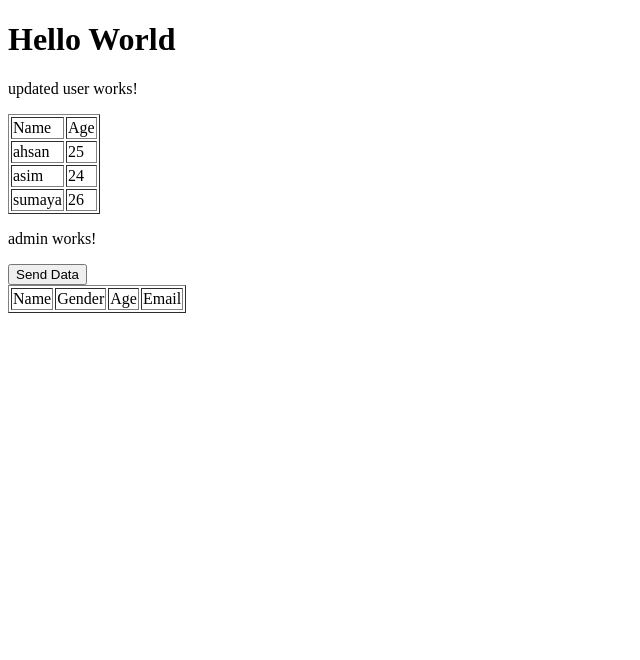
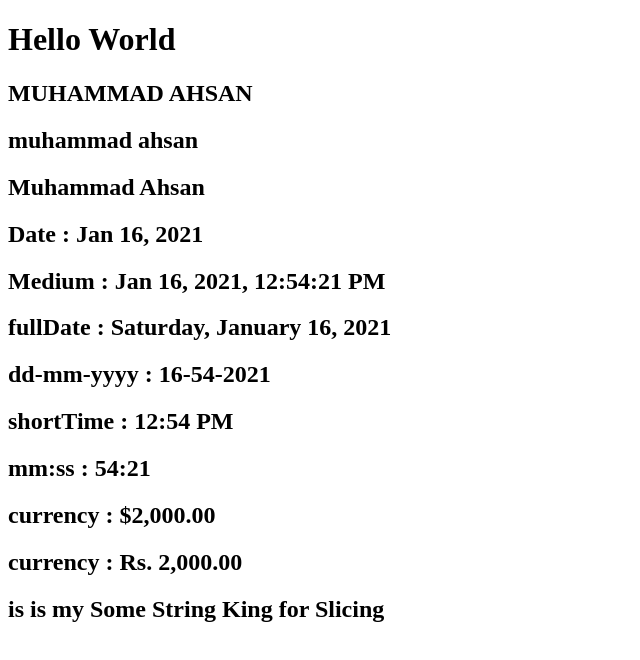
Before and after one commit to ahsansoftengineer/blogs, an Angular app: page / in a window 1280 px wide. Shown: the top 660 px of the page, without its empty margins (0-640 px from the left). Built offline with nearby package versions, Linux system fonts and the light colour scheme.

Commit message:
Part 23 Pipes

```diff
--- a/src/app/admin/admin.component.html
+++ /dev/null
@@ -1,2 +0,0 @@
-<p>admin works!</p>
-<button (click)="sentdata()">Send Data</button>
--- a/src/app/admin/admin.component.ts
+++ /dev/null
@@ -1,39 +0,0 @@
-import { Component, OnInit, Output, EventEmitter } from '@angular/core';
-
-@Component({
-  selector: 'app-admin',
-  templateUrl: './admin.component.html',
-  styleUrls: ['./admin.component.css']
-})
-export class AdminComponent implements OnInit {
-
-  constructor() { }
-  // @Output() childreciver: EventEmitter<any> = new EventEmitter();
-  @Output() childreciver = new EventEmitter<any>();
-
-  ngOnInit(): void {
-  }
-  sentdata(){
-    this.childreciver.emit(this.childObject)
-  }
-  childObject = [
-    {
-      name:'same',
-      email:'same@123',
-      age:25,
-      gender:'male'
-    },
-    {
-      name:'hammad',
-      email:'hammad@123',
-      age:24,
-      gender:'male'
-    },
-    {
-      name:'samina',
-      email:'samina@123',
-      age:26,
-      gender:'female'
-    }
-  ]
-}
--- a/src/app/app.component.html
+++ b/src/app/app.component.html
@@ -1,18 +1,13 @@
 <h1>Hello World</h1>
-<app-user [childinputproperty]="parentproperty"></app-user>
-<app-admin (childreciver)="parentfunction($event)"></app-admin>
-<table border=1>
-  <tr>
-    <td>Name</td>
-    <td>Gender</td>
-    <td>Age</td>
-    <td>Email</td>
-  </tr>
-
-  <tr *ngFor = "let admin of childAdminObject">
-    <td>{{admin.name}}</td>
-    <td>{{admin.gender}}</td>
-    <td>{{admin.age}}</td>
-    <td>{{admin.email}}</td>
-  </tr>
-</table>
+<h2>{{name | uppercase}}</h2>
+<h2>{{name | lowercase}}</h2>
+<h2>{{name | titlecase}}</h2>
+<h2>Date : {{date | date}}</h2>
+<h2>Medium : {{date | date:'medium'}}</h2>
+<h2>fullDate : {{date | date:'fullDate'}}</h2>
+<h2>dd-mm-yyyy : {{date | date:'dd-mm-yyyy'}}</h2>
+<h2>shortTime : {{date | date:'shortTime'}}</h2>
+<h2>mm:ss : {{date | date:'mm:ss'}}</h2>
+<h2>currency : {{2000 | currency:'USD'}}</h2>
+<h2>currency : {{2000 | currency:'Rs. '}}</h2>
+<h2>{{sometext | slice:2:sometext.length}}</h2>
--- a/src/app/app.component.ts
+++ b/src/app/app.component.ts
@@ -7,24 +7,7 @@ import { Component } from '@angular/core';
 })
 export class AppComponent {
   title = 'blogs';
-
-  parentproperty = [
-    {
-      name: 'ahsan',
-      age:25
-    },
-    {
-      name:'asim',
-      age:24
-    },
-    {
-      name:'sumaya',
-      age:26
-    }
-
-  ]
-  childAdminObject:any;
-  parentfunction($event){
-    this.childAdminObject = $event;
-  }
+  name = 'muhammad aHsaN'
+  date  = Date.now();
+  sometext = "This is my Some String King for Slicing";
 }
--- a/src/app/app.module.ts
+++ b/src/app/app.module.ts
@@ -3,14 +3,10 @@ import { NgModule } from '@angular/core';
 
 import { AppRoutingModule } from './app-routing.module';
 import { AppComponent } from './app.component';
-import { UserComponent } from './user/user.component';
-import { AdminComponent } from './admin/admin.component';
 
 @NgModule({
   declarations: [
     AppComponent,
-    UserComponent,
-    AdminComponent
   ],
   imports: [
     BrowserModule,
--- a/src/app/user/user.component.html
+++ /dev/null
@@ -1,11 +0,0 @@
-<p>updated user works!</p>
-<table border=1>
-  <tr>
-    <td>Name</td>
-    <td>Age</td>
-  </tr>
-  <tr *ngFor="let user of childinputproperty">
-    <td>{{user.name}}</td>
-    <td>{{user.age}}</td>
-  </tr>
-</table>
--- a/src/app/user/user.component.ts
+++ /dev/null
@@ -1,17 +0,0 @@
-import { Component, OnInit, Input } from '@angular/core';
-
-@Component({
-  selector: 'app-user',
-  templateUrl: './user.component.html',
-  styleUrls: ['./user.component.css']
-})
-export class UserComponent implements OnInit {
-  @Input() childinputproperty: any;
-
-  constructor() { }
-
-  ngOnInit(): void {
-    console.log(this.childinputproperty)
-  }
-
-}
```
Also changed, not shown: src/app/admin/admin.component.css (deleted), src/app/user/user.component.css (deleted), 2 other files (tests, documents, lock files or other folders).
